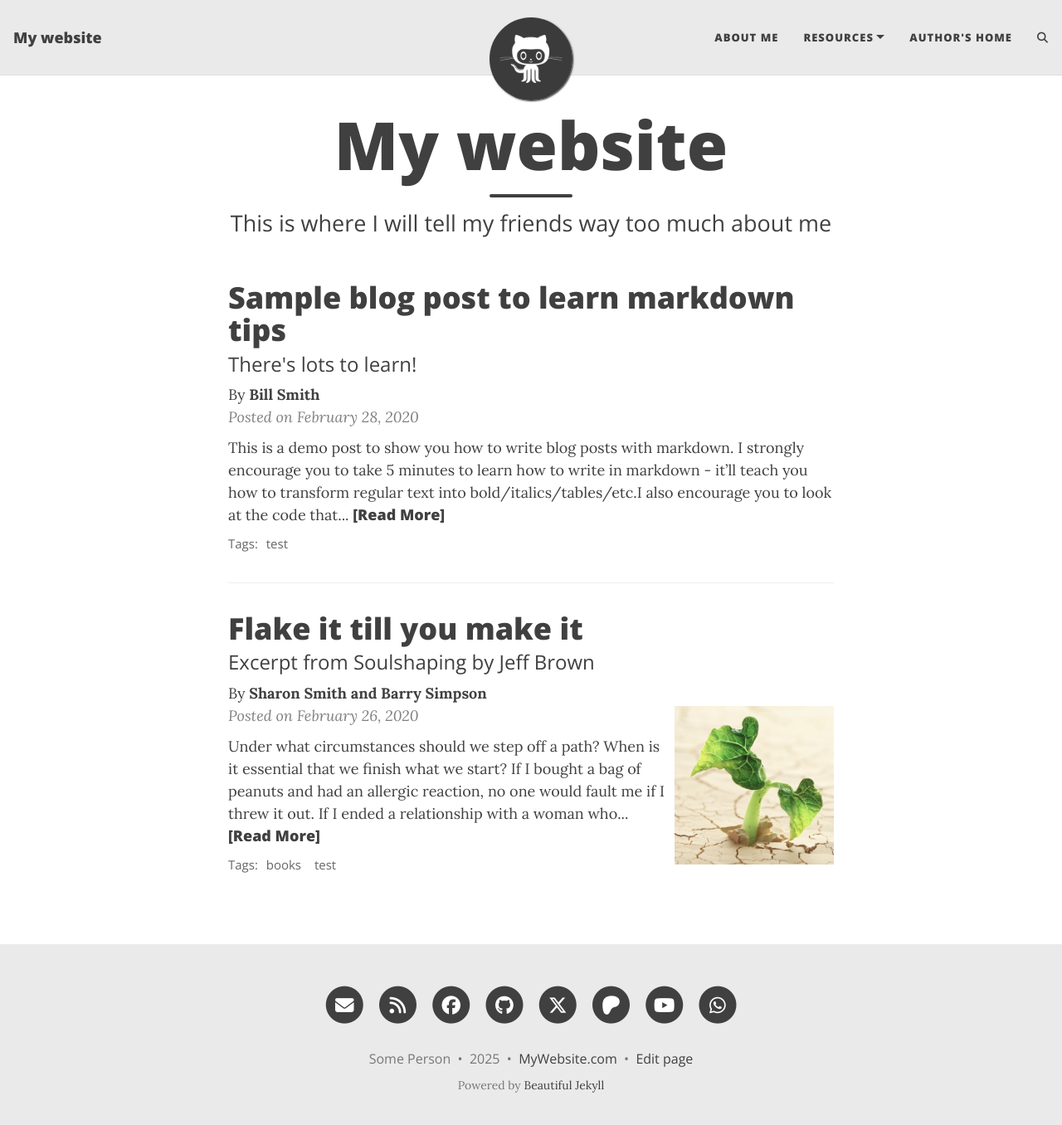
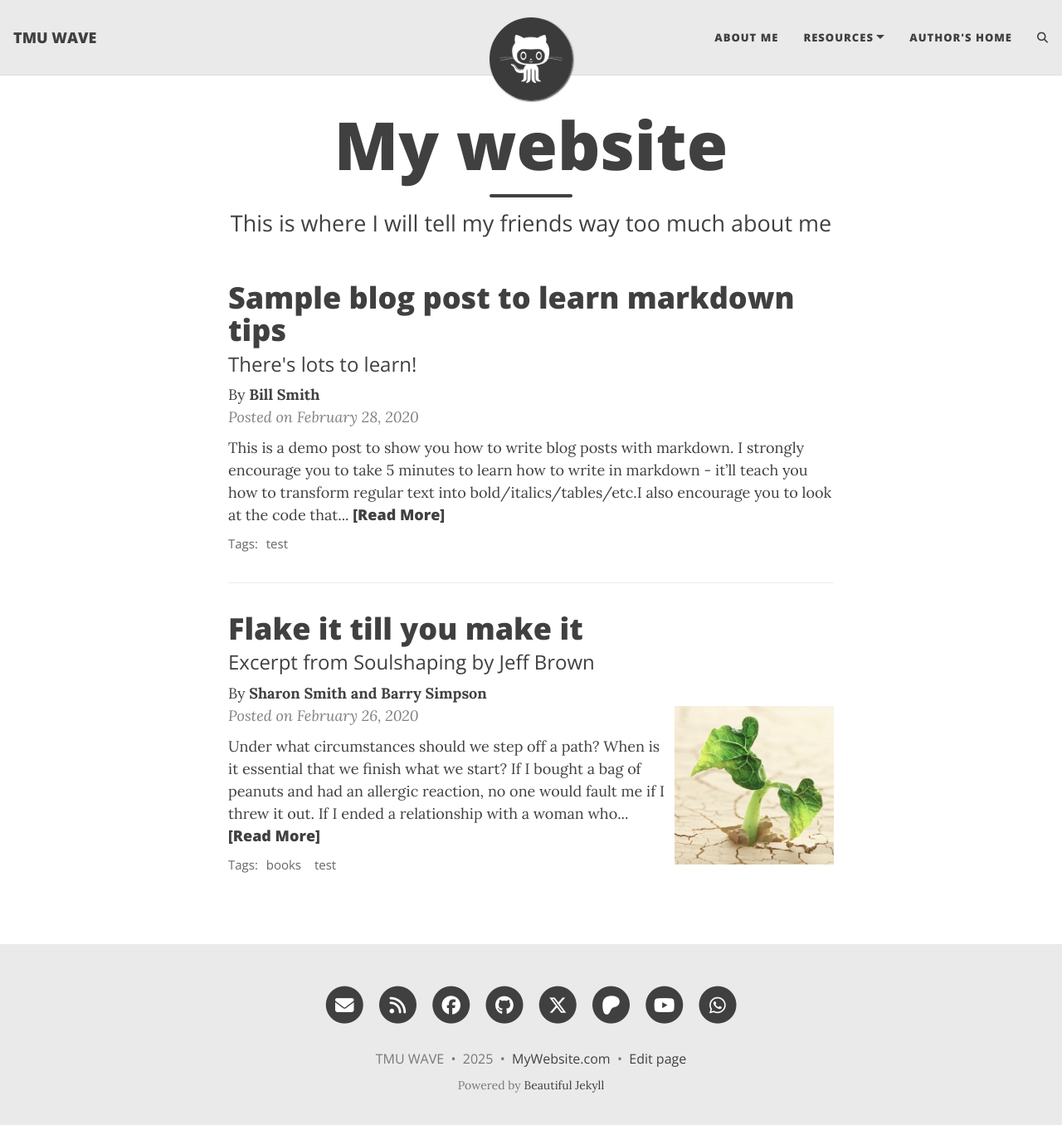
Before and after one commit to MatteoGuidii/MatteoGuidii.github.io, a Jekyll site: the page built from index.html, in a window 1280 px wide and 1369 px high. Shown: the top 1356 px of the window at 83% size. Built offline with Jekyll 4.4.1, drawn with Linux system fonts in a browser that asks for light colours; the list of posts is cut into pages by our own code; comment, search, counter and statistics services are not loaded.

Commit message:
Update _config.yml

```diff
--- a/_config.yml
+++ b/_config.yml
@@ -10,10 +10,10 @@
 ############################
 
 # Name of website
-title: My website
+title: TMU WAVE
 
 # Your name to show in the footer
-author: Some Person
+author: TMU WAVE
 
 ###############################################
 # --- List of links in the navigation bar --- #
```
